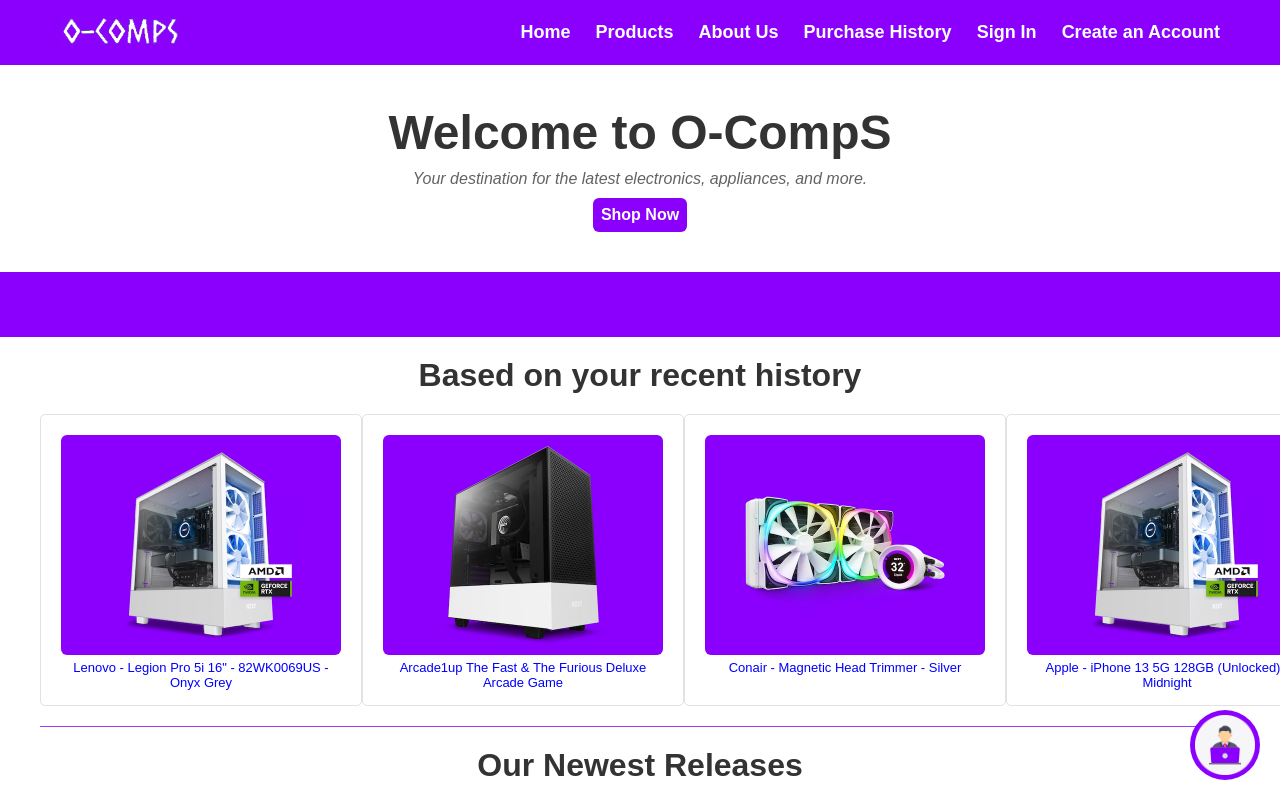
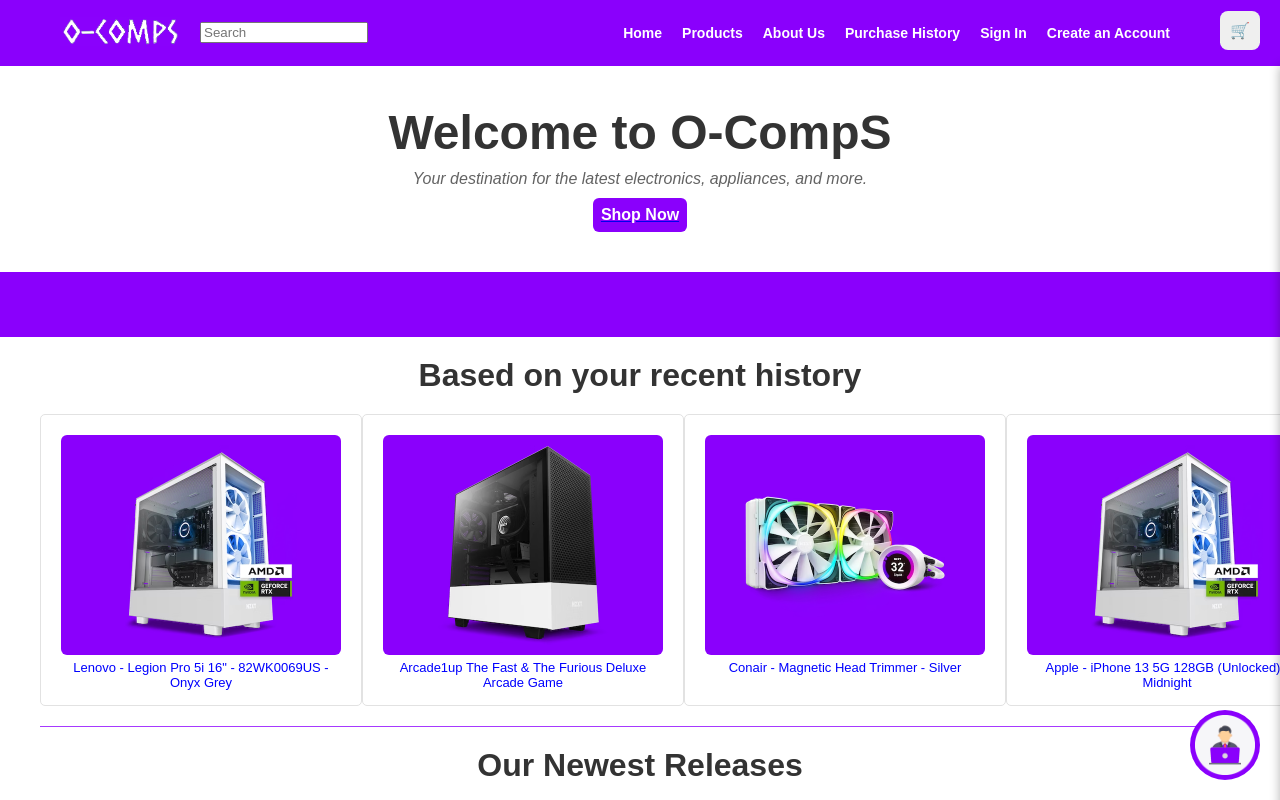
Before and after one commit to zehdi02/csc322, a React (Create React App) app: page / in a window 1280 px wide. Shown: the top 800 px of the page. Built offline with nearby package versions, Linux system fonts and the light colour scheme.

Commit message:
Added Cart button and slide window. Updated header

```diff
--- a/src/App.css
+++ b/src/App.css
@@ -18,6 +18,7 @@
 
 #home .cta {
     padding: 8px;
+    text-decoration: none;
 }
 
 
--- a/src/App.js
+++ b/src/App.js
@@ -1,4 +1,5 @@
 import React from 'react'
+import { Link } from 'react-router-dom';
 
 import './App.css'
 
@@ -12,7 +13,7 @@
     <section id="home">
         <h1>Welcome to O-CompS</h1>
         <p>Your destination for the latest electronics, appliances, and more.</p>
-        <a href="products.html" className="cta">Shop Now</a>
+        <Link to="./browse-products"><a className="cta">Shop Now</a></Link>
     </section>
 
     <div class="border"></div>
--- a/src/components/Header.css
+++ b/src/components/Header.css
@@ -5,7 +5,7 @@
 }
 .header-container {
     max-width: 1200px;
-    min-height: 65px;
+    min-height: 66px;
     margin: 0 auto;
     display: flex;
     justify-content: space-between;
@@ -14,8 +14,8 @@
 
 .logo {
     flex-basis: 150px;
-    margin-right: 10px;
-    padding-left: 20px;
+    /* margin-right: 10px; */
+    margin-left: 20px;
 }
 
 .logo img {
@@ -34,24 +34,86 @@
 }
 
 nav ul {
-    list-style: none;
+    /* list-style: none;
     margin: 0;
-    padding: 0;
+    padding: 0; */
+    padding-right: 50px;
 }
 
 nav ul li {
     display: inline;
-    font-size: 18px;
+    font-size: 14px;
     font-weight: bold;
 }
 
 nav ul li a {
     color: #ffffff;
-    margin-left: 5px;
+    /* margin-left: 5px; */
     padding-right: 20px;
     text-decoration: none;
 }
-
 nav ul li a:hover {
     text-decoration: underline;
 }
+
+.header-container {
+    /* display: flex; */
+    /* flex-direction: column; */
+    /* justify-content: space-between; */
+    /* align-items: center; */
+}
+
+.logo-search-cart {
+    display: flex;
+    align-items: center;
+}
+.logo-search-cart a:hover img {
+    filter: drop-shadow(2px 8px 8px  #cfcfcf);
+    -webkit-transition : -webkit-filter 500ms linear yassified boiiiiii
+}
+.search-bar {
+    max-height: 20px;
+    margin-left: 20px;
+    max-width: 160px;
+}
+
+/* Cart */
+.cart-button {
+    position: fixed;
+    top: 11px;
+    right: 20px;
+    padding: 10px;
+    /* background-color: #f1c40f; */
+    color: #fff;
+    border: none;
+    cursor: pointer;
+    font-size: 16px;
+    border-radius: 20%;
+    width: 40px;
+    /* margin-right: 60px; */
+}
+.cart-container {
+    position: fixed;
+    top: 66px;
+    right: -300px;
+    width: 300px;
+    height: 100%;
+    background-color: #fff;
+    transition: all 0.3s ease-in-out;
+    z-index: 9999;
+    box-shadow: 0px 0px 10px rgba(0, 0, 0, 0.3);
+    overflow-y: scroll;
+  }
+.cart-container.open {
+    right: 0;
+}
+
+.overlay {
+    position: fixed;
+    top: 0;
+    left: 0;
+    width: 100%;
+    height: 100%;
+    background-color: rgba(0, 0, 0, 0.5);
+    z-index: 1;
+  }
--- a/src/components/Header.js
+++ b/src/components/Header.js
@@ -1,18 +1,48 @@
-import React from 'react'
+import React, { useState, useRef, useEffect } from 'react';
+import { Link } from 'react-router-dom';
+import './Header.css';
 
-import './Header.css'
+function Header() {
+  const [isOpen, setIsOpen] = useState(false);
+  const cartContainerRef = useRef(null);
 
-import { Link } from 'react-router-dom'
+  const handleClick = () => {
+    setIsOpen(!isOpen);
+  };
 
-export default function header() {
+  useEffect(() => {
+    const handleClickOutside = (event) => {
+      if (cartContainerRef.current && !cartContainerRef.current.contains(event.target)) {
+        setIsOpen(false);
+      }
+    };
+
+    document.addEventListener('mousedown', handleClickOutside);
+
+    return () => {
+      document.removeEventListener('mousedown', handleClickOutside);
+    };
+  }, [cartContainerRef]);
+
   return (
     <header className="nav_bar">
+
     <div className="header-container">
-                    <div className="logo">
-                        <Link to="/">
-                            <img src="img/o-comps_logo2.png" alt="O-CompS Logo"/>
+        <div className="logo-search-cart">
+            <Link to="/" className="logo">
+                <a href="#">
+                    <img src="img/o-comps_logo2.png" alt="O-CompS Logo" />
+                </a>
             </Link>
+            <input type="text" placeholder="Search" className="search-bar" />
+            <div className="cart" ref={cartContainerRef}>
+                <button className="cart-button" onClick={handleClick}>🛒</button>
+                <div className={`cart-container ${isOpen ? 'open' : ''}`}>
+                    {/* Cart items will be displayed here */}
                 </div>
+            </div>
+        </div>
+
         <nav>
             <ul>
                 <li><Link to="/">Home</Link></li>
@@ -25,6 +55,9 @@
             </ul>
         </nav>
     </div>
+    {isOpen && <div className="overlay" />}
     </header>
-  )
+  );
 }
+
+export default Header;
```
Also changed, not shown: src/pages/BrowseProducts.js (+0 -106 lines), src/layout/MainLayout.css (line endings or trailing spaces). Lines whose indentation alone changed are shown as unchanged.
